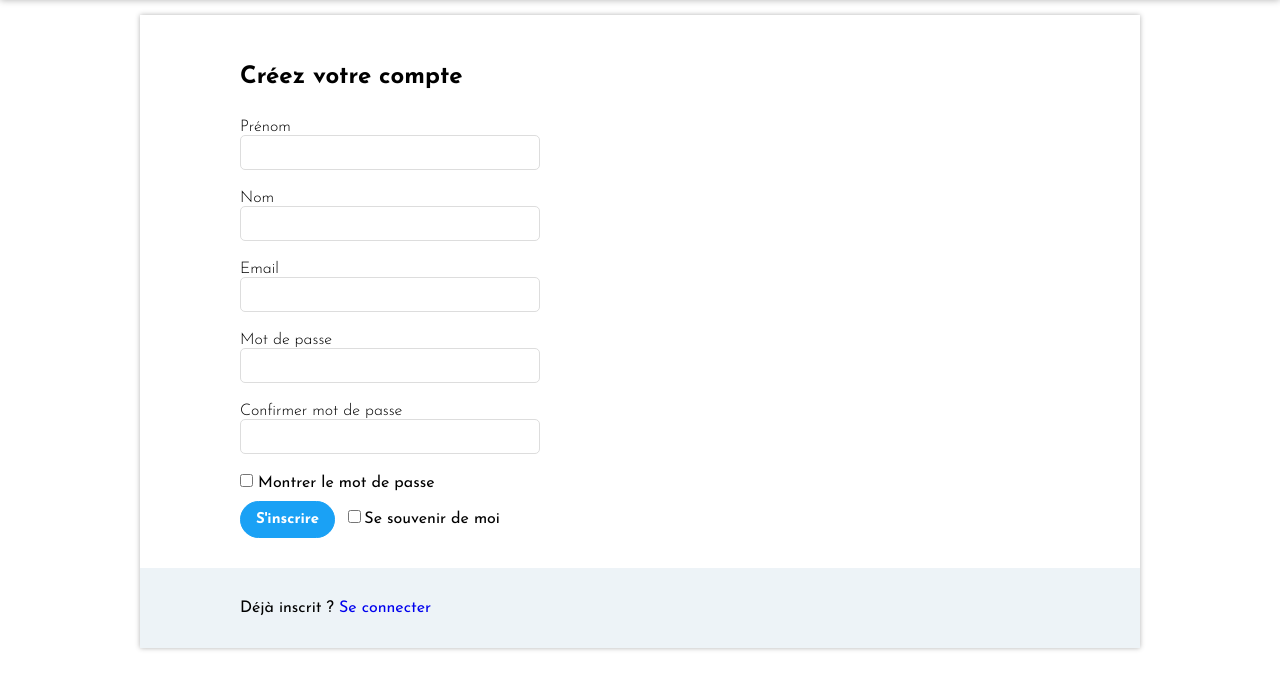
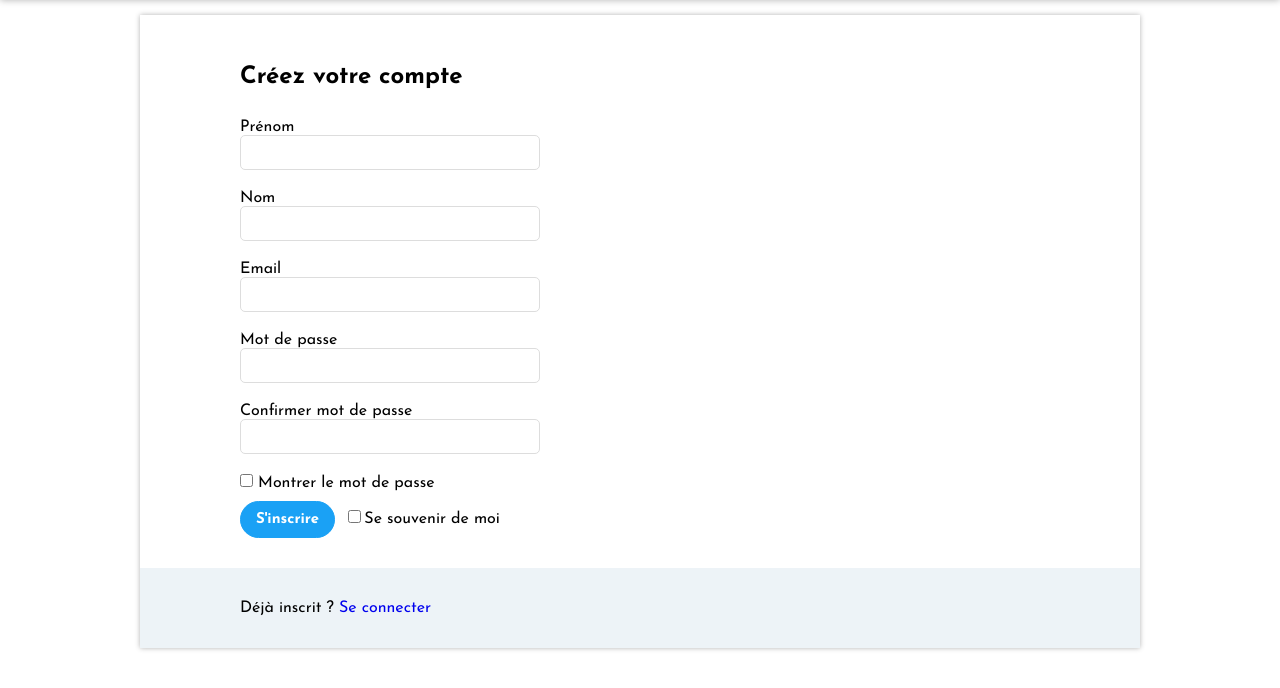
Before and after one commit to elias-cardon/jobber, a PHP site: page /sign.php in a window 1280 px wide. Shown: the part 82-770 px from the top of the page. Run offline with PHP 8.4, Linux system fonts and the light colour scheme.

Commit message:
Removing font weight from labels

```diff
--- a/frontend/assets/css/sign.css
+++ b/frontend/assets/css/sign.css
@@ -89,7 +89,6 @@ section.sign-container .nav-header-sign__up ul{
 
 .form-group label{
     font-size: 1.6rem;
-    font-weight: 300;
 }
 
 input:not(.form-checkbox){
```
